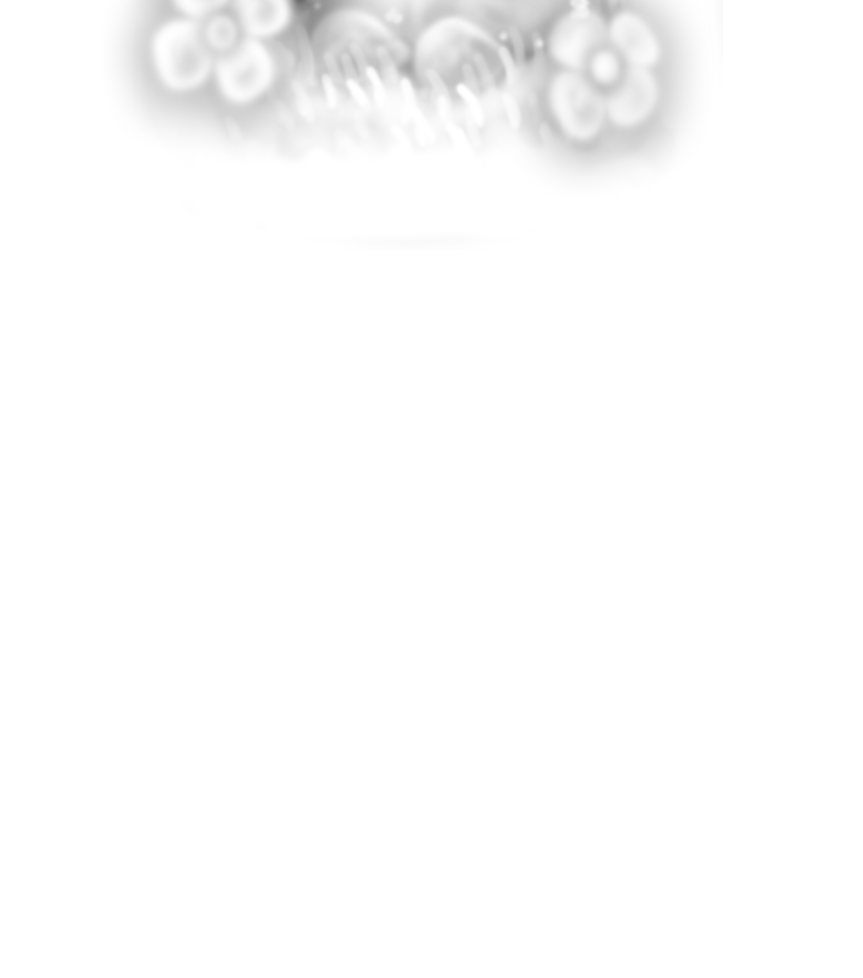
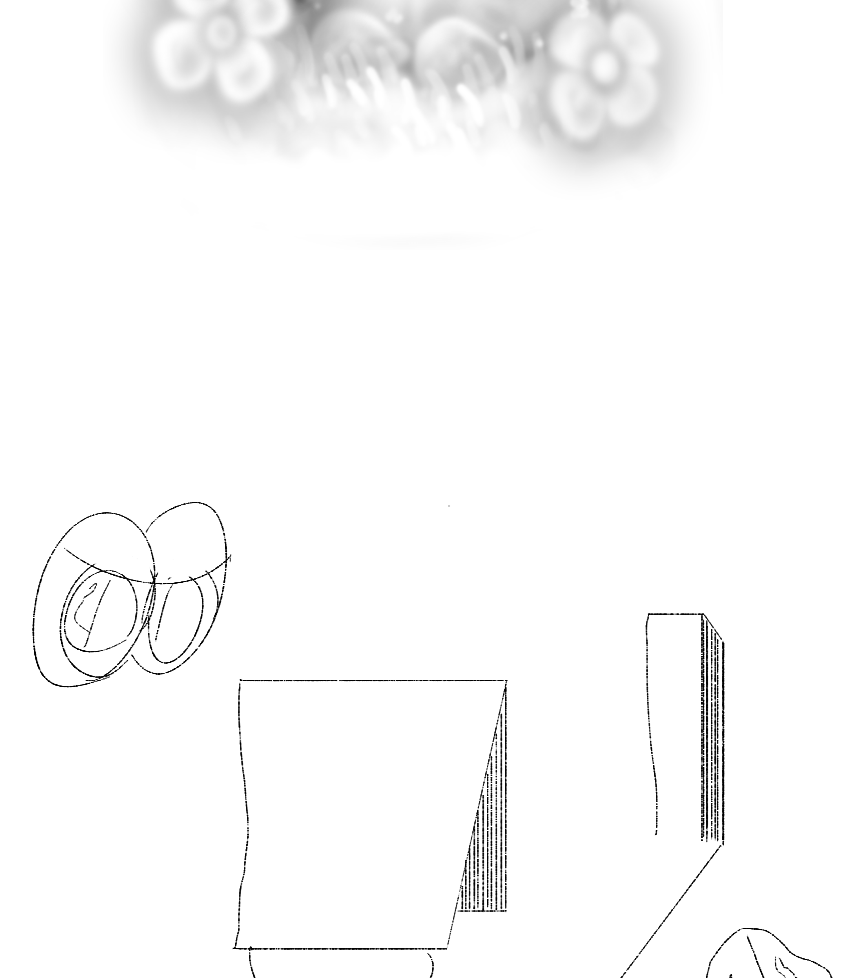
Before and after one commit to JohnIrv/JohnIrv.github.io, a plain HTML site: page index.html in a window 1280 px wide. Shown: the part 5442-6420 px from the top of the page, without its empty margins (227-1090 px from the left). Before the commit the page ends 5742 px from the top, so only its background shows below. Drawn offline with nearby package versions, Linux system fonts and the light colour scheme.

Commit message:
Update index.html

```diff
--- a/index.html
+++ b/index.html
@@ -22,5 +22,6 @@ img {
 <img src="Drawings/oage9.png" alt="oage" style="width:1440px;height:1080px:">
 <img src="Drawings/igknight1.png" alt="dog">
 <img src="Drawings/wizrd.png" alt="wizrd" style="width:720px;height:1080px;">
+<img src="Drawings/jester.png" alt="jester">
 </body>
 </html>
```
